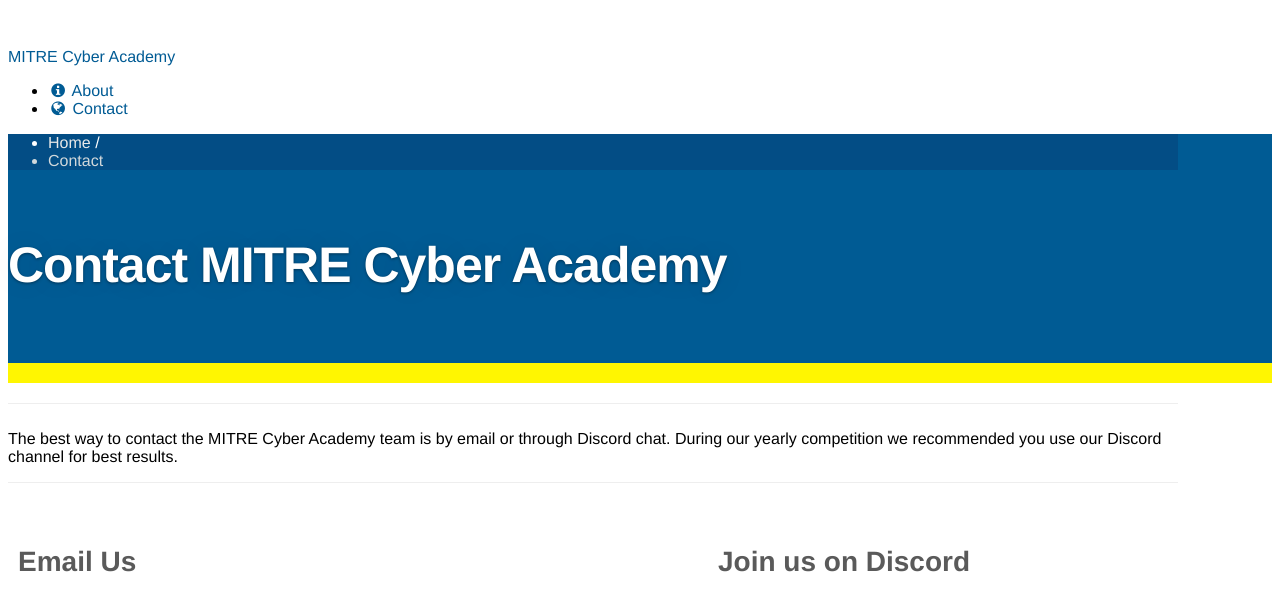
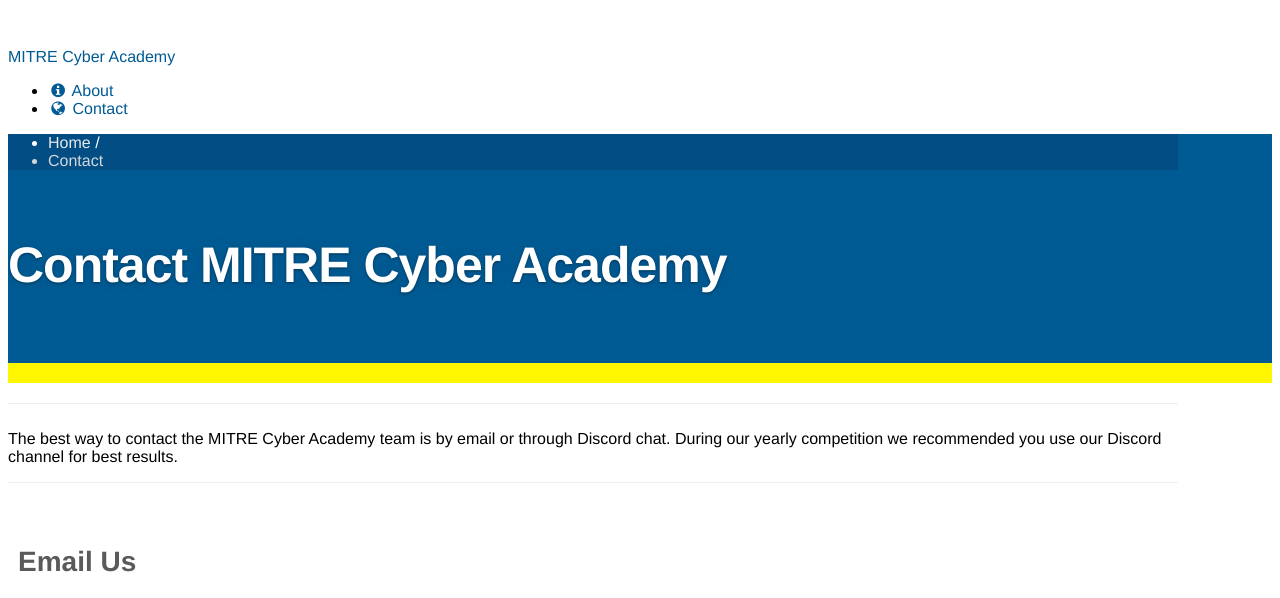
Before and after one commit to mitre-cyber-academy/mitre-cyber-academy.github.io, a Jekyll site: the page built from contact/index.html, in a window 1280 px wide. Shown: the top 598 px of the page. Built offline with Jekyll 4.4.1, drawn with Linux system fonts in a browser that asks for light colours; nearby versions of some CDN libraries; library files that are not in the unit come from our copies; grey boxes are pictures that could not be loaded.

Commit message:
Discord removal

```diff
--- a/contact/index.html
+++ b/contact/index.html
@@ -23,9 +23,9 @@ title: MITRE Cyber Academy | Contact
             <h2>Email Us</h2>
             <p>We can be reached through email at <a href="mailto:ctf@mitre.org">ctf@mitre.org</a></p>
         </div>
-        <div class="span5">
+        <!-- <div class="span5">
             <h2>Join us on Discord</h2>
             <iframe src="https://discordapp.com/widget?id=313776872687140884&theme=dark" width="350" height="500" allowtransparency="true" frameborder="0"></iframe><br /><br />
-        </div>
+        </div> -->
     </div>
 </div>
```
